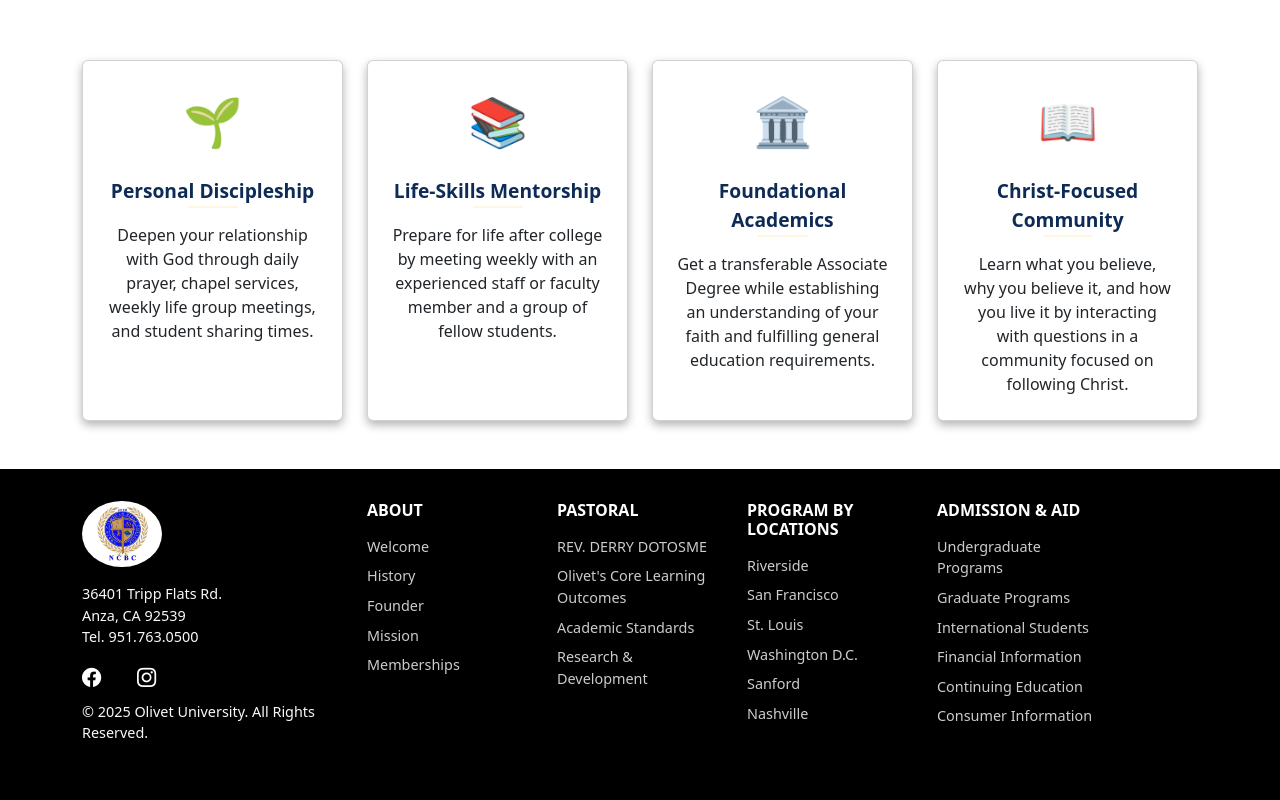
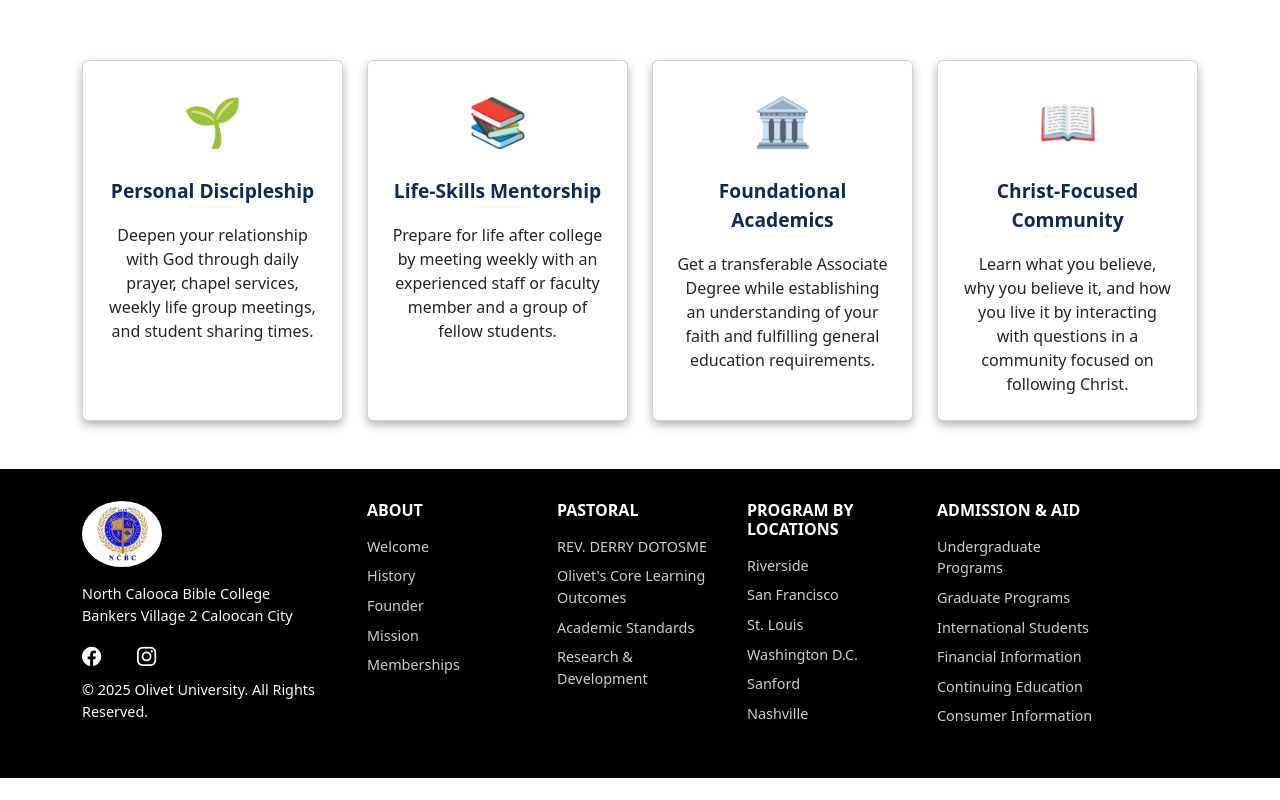
Before and after one commit to maxtros4545/NCBC, a plain HTML site: page index.html in a window 1280 px wide. Shown: the part 3683-4483 px from the top of the page. After the commit the page ends 4461 px from the top, so only its background shows below. Drawn offline with nearby package versions, Linux system fonts and the light colour scheme; some icons are missing.

Commit message:
Update index.html

```diff
--- a/index.html
+++ b/index.html
@@ -1071,9 +1071,9 @@
           <img src="nbc.jpg" alt="Olivet University Logo" class="rounded-circle mb-2" width="80">
         </div>
         <address>
-          36401 Tripp Flats Rd.<br>
-          Anza, CA 92539<br>
-          Tel. 951.763.0500
+        North Calooca Bible College <br>
+         Bankers Village 2 Caloocan City<br>
+
         </address>
         <div class="social-icons mt-2">
           <i class="bi bi-facebook"></i>
```
